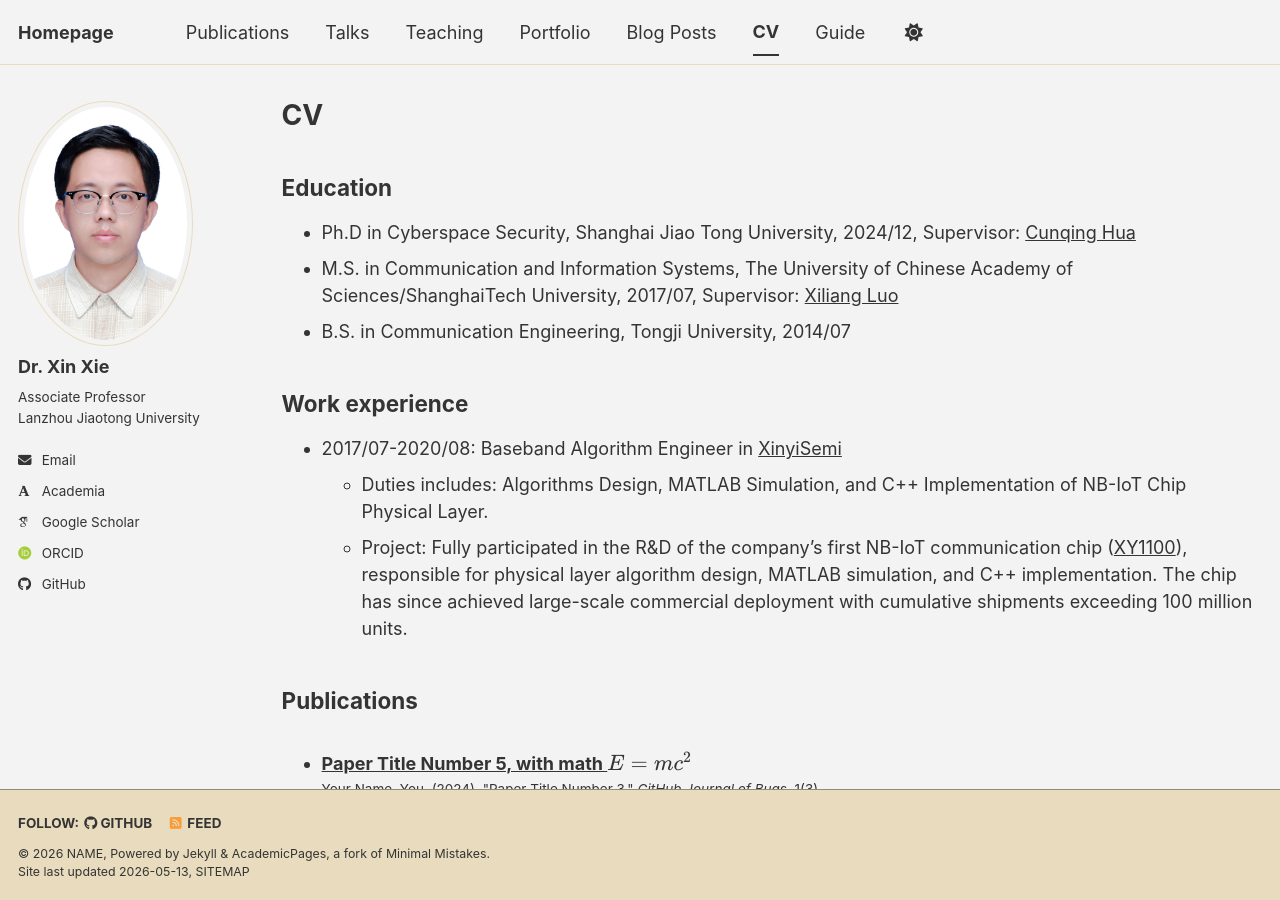
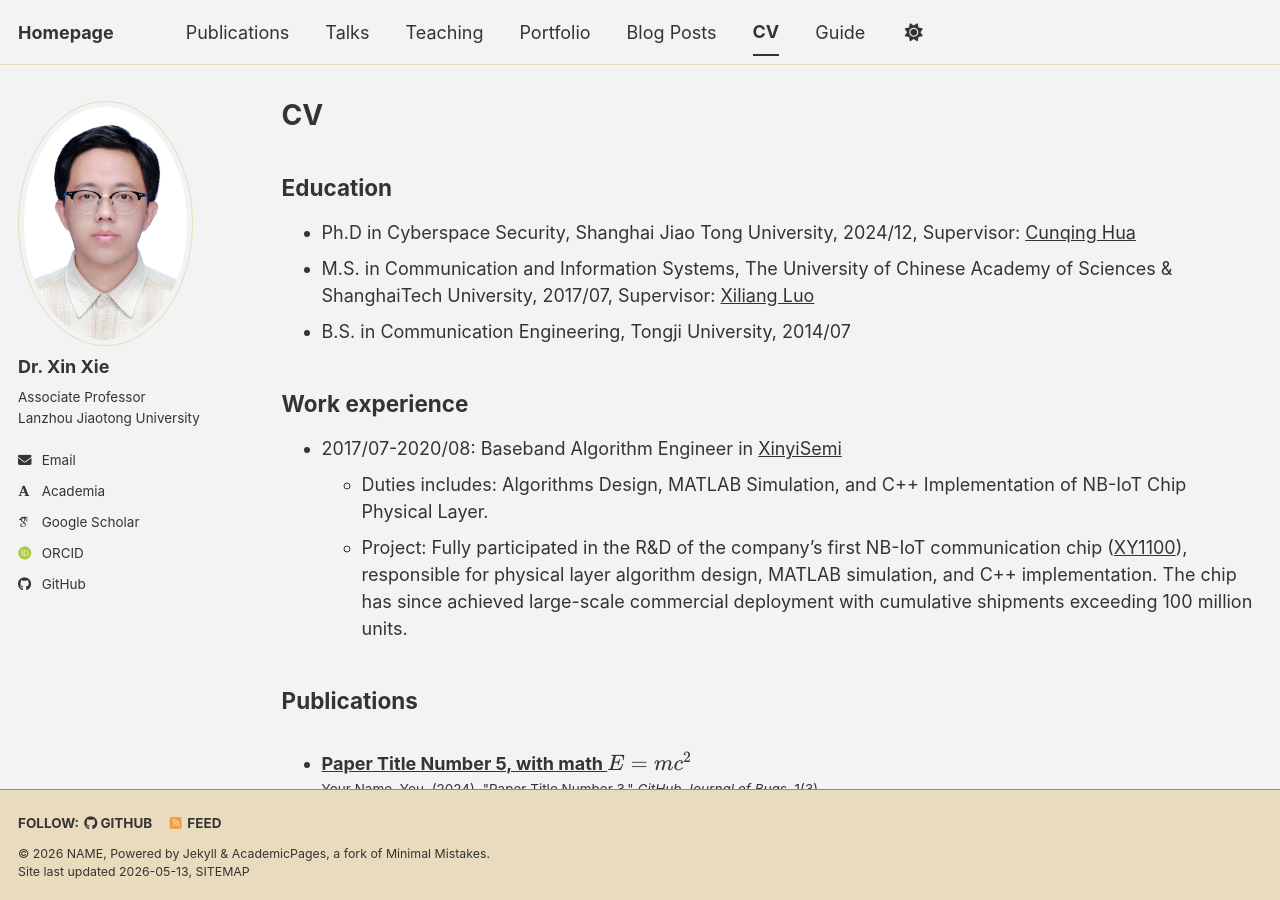
Before and after one commit to xiexin312/xiexin312.github.io, a Jekyll site: the page built from _pages/cv.md, in a window 1280 px wide and 900 px high. Built offline with Jekyll 4.4.1, drawn with Linux system fonts in a browser that asks for light colours; some web fonts are replaced; a script bundle is joined from its source files by our own code; library files that are not in the unit come from our copies.

Commit message:
Fix formatting in education section of CV

```diff
--- a/_pages/cv.md
+++ b/_pages/cv.md
@@ -11,7 +11,7 @@ redirect_from:
 
 ## Education
 - Ph.D in Cyberspace Security, Shanghai Jiao Tong University, 2024/12, Supervisor: [Cunqing Hua](https://scholar.google.com/citations?user=3k3nuSoAAAAJ&hl=zh-CN)
-- M.S. in Communication and Information Systems, The University of Chinese Academy of Sciences/ShanghaiTech University, 2017/07, Supervisor: [Xiliang Luo](https://scholar.google.com/citations?user=hLj5elMAAAAJ&hl=zh-CN)
+- M.S. in Communication and Information Systems, The University of Chinese Academy of Sciences & ShanghaiTech University, 2017/07, Supervisor: [Xiliang Luo](https://scholar.google.com/citations?user=hLj5elMAAAAJ&hl=zh-CN)
 - B.S. in Communication Engineering, Tongji University, 2014/07
 
 ## Work experience
```
